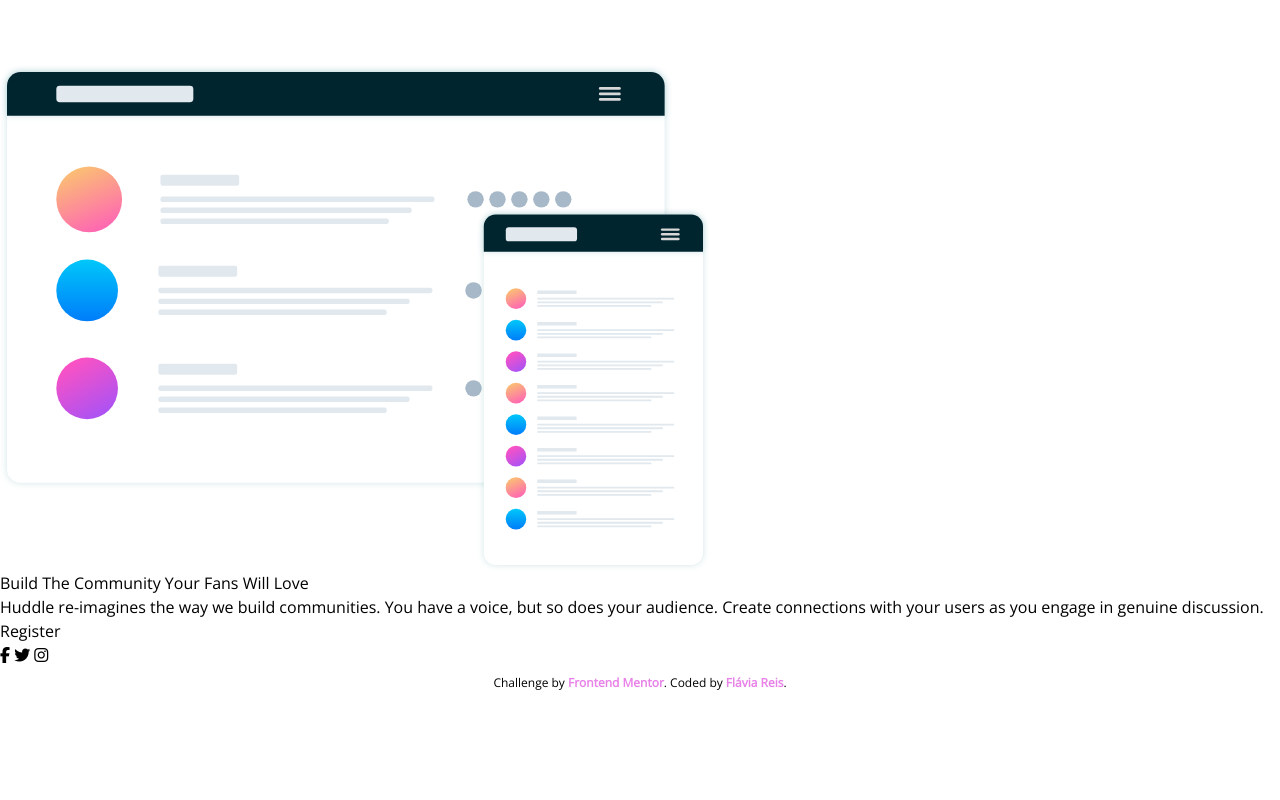
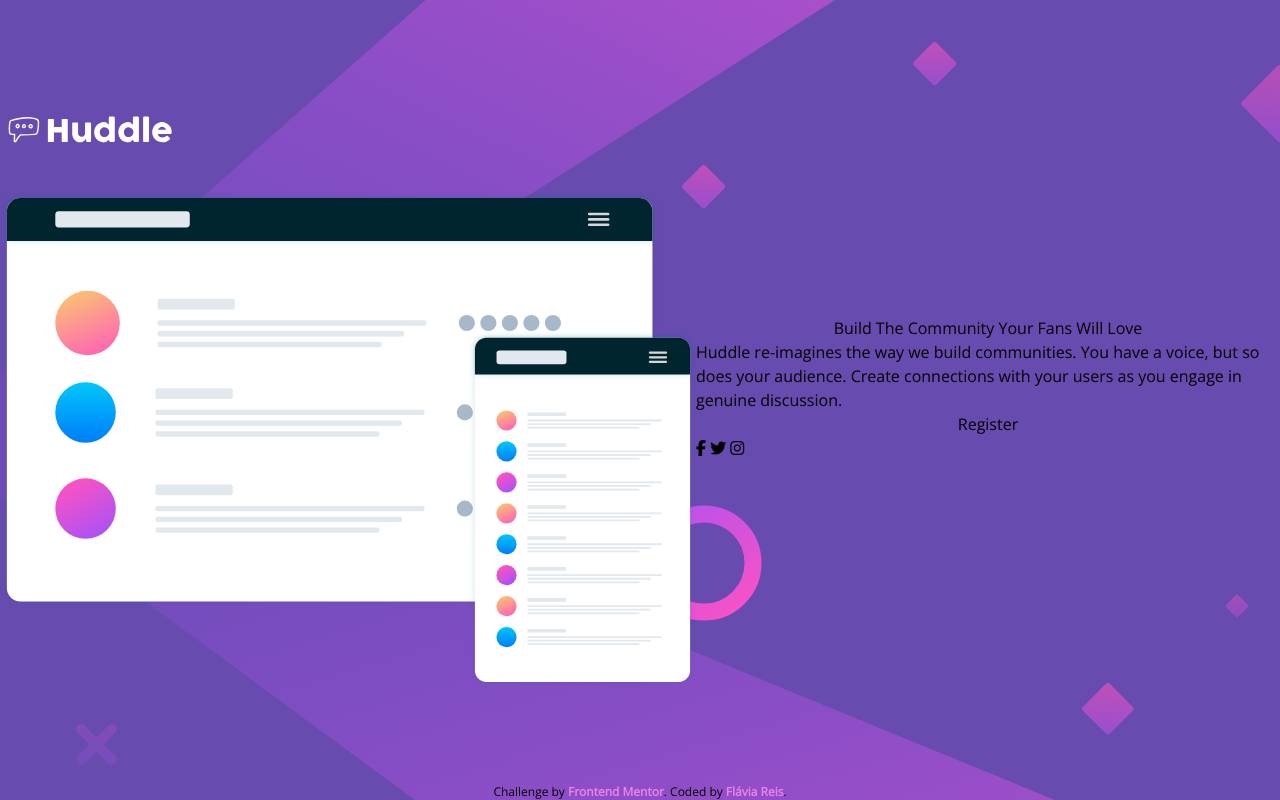
Before and after one commit to flaviare1s/huddle-landing-page, a website: page src/index.html in a window 1280 px wide. Drawn offline with nearby package versions, Linux system fonts and the light colour scheme.

Commit message:
Making the styles

```diff
--- a/src/index.html
+++ b/src/index.html
@@ -15,33 +15,54 @@
   <script src="https://kit.fontawesome.com/c78e85199e.js" crossorigin="anonymous"></script>
 
   <title>Frontend Mentor | Huddle landing page with single introductory section</title>
+
+  <style>
+      html {
+        display: flex;
+        justify-content: center;
+        align-items: center;
+        min-height: 100%;
+      }
+      body {
+        min-height: 100vh;
+      }
+  </style>
+
 </head>
-<body class="font-OpenSans">
+<body class="font-OpenSans bg-violet bg-mobile md:bg-desktop flex flex-col justify-center items-center m-auto">
 
+  <div class="flex flex-col justify-center items-center m-auto md:flex-row">
     <header>
-    <img src="../images/logo.svg" alt="Logo">
+      <div class="flex flex-col items-start">
+        <img class="max-w-36 md:max-w-44 pb-10 pt-5" src="../images/logo.svg" alt="Logo">
+      </div>
+      <div class="flex flex-col items-center justify-center m-auto">
+        <img class="max-w-75 md:max-w-696" src="../images/illustration-mockups.svg" alt="Mockups Illustration">
+      </div>
     </header>
-
-  <main>
-    <img src="../images/illustration-mockups.svg" alt="Mockups Illustration">
-    <div>
+    <div class="md:flex flex-col">
+      <main class="flex flex-col items-center justify-center m-auto">
         <h1>Build The Community Your Fans Will Love</h1>
         <p>
           Huddle re-imagines the way we build communities. You have a voice, but so does your audience. Create connections with your users as you engage in genuine discussion.
         </p>
         <button>Register</button>
-    </div>
       </main>
 
-  <footer>
+      <nav>
         <i class="fa-brands fa-facebook-f"></i>
         <i class="fa-brands fa-twitter"></i>
         <i class="fa-brands fa-instagram"></i>
-  </footer>
+      </nav>
+    </div>
+  </div>
 
+  <footer>
     <p class="text-xs text-center mt-2">
       Challenge by <a class="text-softMagenta font-bold" href="https://www.frontendmentor.io?ref=challenge" target="_blank">Frontend Mentor</a>.
       Coded by <a class="text-softMagenta font-bold" href="https://github.com/flaviare1s/">Flávia Reis</a>.
     </p>
+  </footer>
+
 </body>
 </html>
--- a/tailwind.config.js
+++ b/tailwind.config.js
@@ -15,6 +15,10 @@ module.exports = {
         'mobile': "url('../images/bg-mobile.svg')",
         'desktop': "url('../images/bg-desktop.svg')",
       },
+      spacing: {
+        '75': '296px',
+        '696': '696px',
+      },
     },
   },
   plugins: [],
```
Also changed, not shown: src/output.css. Lines whose indentation alone changed are shown as unchanged.
